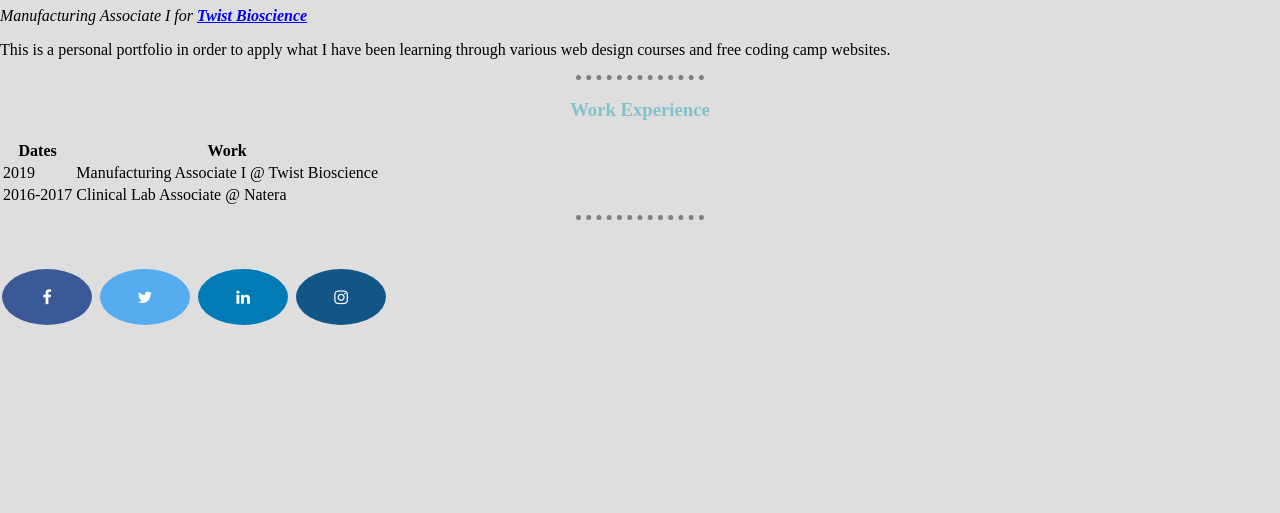
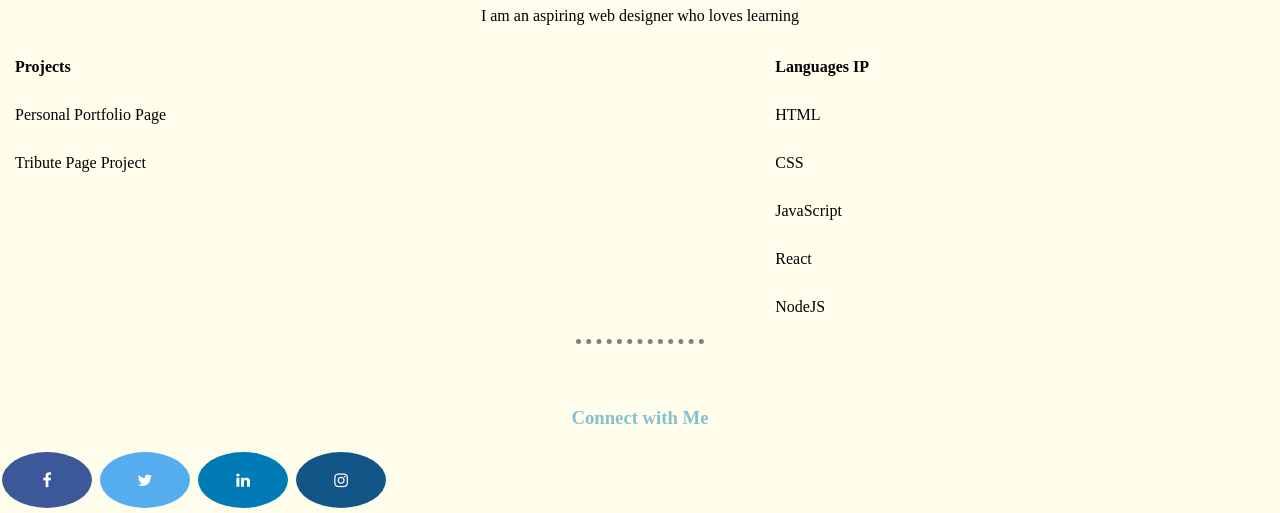
Before and after one commit to camerawr528/CV, a plain HTML site: page Personal-Website-master/index.html in a window 1280 px wide. Shown: the part 369-882 px from the top of the page. Before the commit the page ends 800 px from the top, so only its background shows below. Drawn offline with Linux system fonts and the light colour scheme.

Commit message:
Add files via upload

```diff
--- a/Personal-Website-master/css/styles.css
+++ b/Personal-Website-master/css/styles.css
@@ -1,7 +1,7 @@
 /*Overall Background Color template in all form pages*/
 
 body {
-    background-color: #cfe0e8;
+    background-color: #7fe7cc;
 }
 
 
@@ -112,9 +112,30 @@ hr {
 body {
     margin: 0;
     padding: 0;
-    background: #dedede;
+    background: #fffeec;
 }
 
+
+/*Table containers*/
+table, td, th {
+  text-align: left;
+}
+
+table {
+  border-collapse: collapse;
+  width: 100%;
+}
+
+th, td {
+  padding: 15px;
+}
+
+tr:hover {background-color:#f5f5f5;}
+
+/*About Me Section */
+.center {
+  text-align: center;
+}
 
 /*Social Media Code with hover elements. Formatting is off, will need to adjust! */
 
--- a/Personal-Website-master/index.html
+++ b/Personal-Website-master/index.html
@@ -14,7 +14,6 @@
     <ul>
         <li><a href="index.html">Home</a></li>
         <li><a href="AboutMe.html">About Me</a></li>
-        <li><a href="projects.html">Projects</a></li>
         <li><a href="ContactMe.html">Contact Me</a></li>
     </ul>
 
@@ -27,28 +26,38 @@
     </div>
 
     <h1> Hi I'm Cameron</h1>
-    <p><em>Manufacturing Associate I for <strong><a href="https://twistbioscience.com/">Twist Bioscience</a></strong></em></p>
-    <p>This is a personal portfolio in order to apply what I have been learning through various web design courses and free coding camp websites. </p>
-    <hr>
+    <div class="center">I am an aspiring web designer who loves learning</div>
 
     <!-- Work Experience Stuff. Uses an invisible table. tr creates the row, th is the table header cell
 and td addresses the cells themselves -->
-    <h3>Work Experience</h3>
-    <table>
+<br>
+    <table class="table">
         <thead>
             <tr>
-                <th>Dates</th>
-                <th>Work</th>
+                <th>Projects</th>
+                <th>Languages IP</th>
             </tr>
         </thead>
         <tbody>
             <tr>
-                <td>2019</td>
-                <td>Manufacturing Associate I @ Twist Bioscience</td>
+                <td>Personal Portfolio Page</td>
+                <td>HTML</td>
             </tr>
             <tr>
-                <td>2016-2017</td>
-                <td>Clinical Lab Associate @ Natera</td>
+                <td>Tribute Page Project</td>
+                <td>CSS</td>
+            </tr>
+            <tr>
+              <td></td>
+              <td>JavaScript</td>
+            </tr>
+            <tr>
+              <td></td>
+              <td>React</td>
+            </tr>
+            <tr>
+              <td></td>
+              <td>NodeJS</td>
             </tr>
         </tbody>
         <tfoot>
@@ -60,11 +69,11 @@ and td addresses the cells themselves -->
 
     <br></br>
     <!--Social Media Pluggin. Currently in development.-->
-
-    <a href="https://www.facebook.com/profile.php?id=528702898" class="fa fa-facebook"></a>
-    <a href="https://twitter.com/ice_i4" class="fa fa-twitter"></a>
-    <a href="https://www.linkedin.com/in/cameron-de-guzman-526355121/" class="fa fa-linkedin"></a>
-    <a href="https://www.instagram.com/c.e_528/" class="fa fa-instagram"></a>
+    <h3>Connect with Me</h3>
+      <a href="https://www.facebook.com/profile.php?id=528702898" class="fa fa-facebook"></a>
+      <a href="https://twitter.com/ice_i4" class="fa fa-twitter"></a>
+      <a href="https://www.linkedin.com/in/cameron-de-guzman-526355121/" class="fa fa-linkedin"></a>
+      <a href="https://www.instagram.com/c.e_528/" class="fa fa-instagram"></a>
 
 </body>
 
```
Also changed, not shown: Personal-Website-master/AboutMe.html (+0 -1 lines), Personal-Website-master/Archived/SocialMedia.html (added, +17 -0 lines), Personal-Website-master/Archived/projects.html (added, +34 -0 lines), Personal-Website-master/ContactMe.html (+0 -1 lines).
